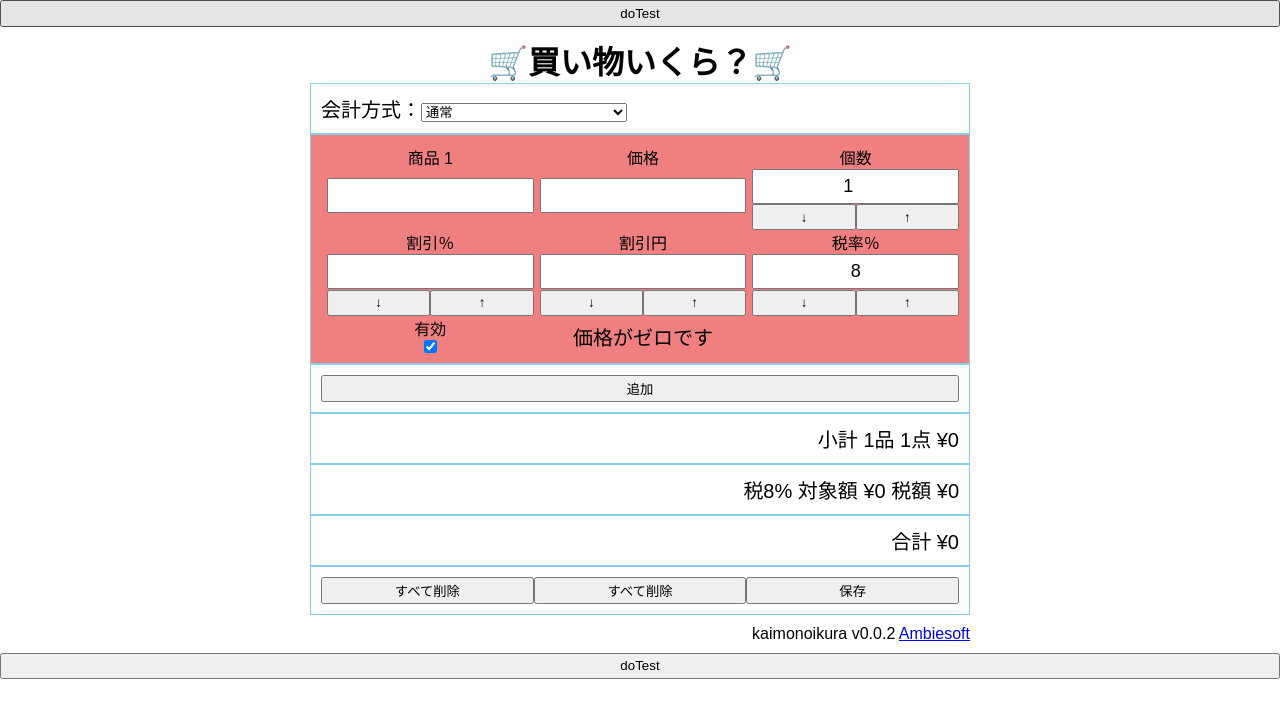
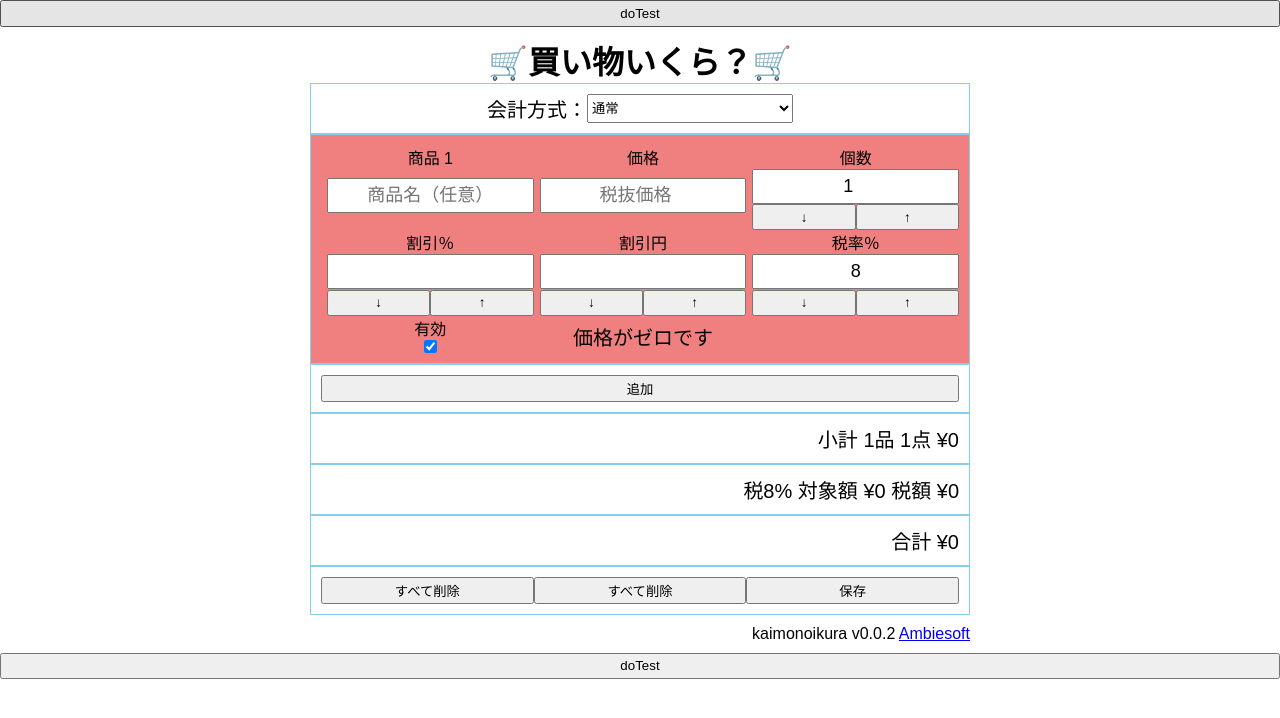
Before and after one commit to ambiesoft/kaimonoikura, a Vue app: page / in a window 1280 px wide. Both pictures are taken after a click on the button "追加". Shown: the top 718 px of the page. Built offline with nearby package versions, Linux system fonts and the light colour scheme.

Commit message:
placeholder

```diff
--- a/src/App.vue
+++ b/src/App.vue
@@ -217,6 +217,9 @@ function testFunc(name, expect, actual) {
   console.log(message);
 }
 function doTest() {
+  const saveCurrentStoreProfile = selectedStoreProfile.value;
+  const saveCurrentItems = kaimonoItems.value;
+
   okCount = ngCount = 0;
   selectedStoreProfile.value = STOREPROFILE_NORMAL;
   kaimonoItems.value = maruetsuNormal;
@@ -224,14 +227,23 @@ function doTest() {
   testFunc("maruetsuNormal allItemHinCount", 4, allItemHinCount.value);
   testFunc("maruetsuNormal allItemCount", 4, allItemCount.value);
   testFunc("maruetsuNormal disp_syoukei", 498, disp_syoukei.value);
-
   testFunc("maruetsuNormal zeis len", 1, zeis.value.length);
   testFunc("maruetsuNormal zeis[0].ratePercent", "8", zeis.value[0].ratePercent);
   testFunc("maruetsuNormal zeis[0].targetValue", 498, zeis.value[0].targetValue);
   testFunc("maruetsuNormal zeis[0].allvalue()", 39, zeis.value[0].allvalue());
-
   testFunc("okWith10 goukei", 537, goukei.value);
 
+  selectedStoreProfile.value = STOREPROFILE_NORMAL;
+  kaimonoItems.value = berxNormal;
+  testFunc("berxNormal syoukei", 316, syoukei.value);
+  testFunc("berxNormal allItemHinCount", 2, allItemHinCount.value);
+  testFunc("berxNormal allItemCount", 4, allItemCount.value);
+  testFunc("berxNormal disp_syoukei", 316, disp_syoukei.value);
+  testFunc("berxNormal zeis len", 1, zeis.value.length);
+  testFunc("berxNormal zeis[0].ratePercent", "8", zeis.value[0].ratePercent);
+  testFunc("berxNormal zeis[0].targetValue", 316, zeis.value[0].targetValue);
+  testFunc("berxNormal zeis[0].allvalue()", 25, zeis.value[0].allvalue());
+  testFunc("berxNormal goukei", 341, goukei.value);
 
   selectedStoreProfile.value = STOREPROFILE_OKSTOREWITHKAIIN;
   kaimonoItems.value = okWith10;
@@ -240,7 +252,6 @@ function doTest() {
   testFunc("okWith10 allItemHinCount", 5, allItemHinCount.value);
   testFunc("okWith10 allItemCount", 5, allItemCount.value);
   testFunc("okWith10 disp_syoukei", 881, disp_syoukei.value);
-
   testFunc("okWith10 zeis len", 2, zeis.value.length);
   testFunc("okWith10 zeis[0].ratePercent", "F8", zeis.value[0].ratePercent);
   testFunc("okWith10 zeis[0].targetValue", 341, zeis.value[0].targetValue);
@@ -248,9 +259,7 @@ function doTest() {
   testFunc("okWith10 zeis[1].ratePercent", "10", zeis.value[1].ratePercent);
   testFunc("okWith10 zeis[1].targetValue", 540, zeis.value[1].targetValue);
   testFunc("okWith10 zeis[1].allvalue()", 54, zeis.value[1].allvalue());
-
   testFunc("okWith10 goukei", 962, goukei.value);
-
 
   selectedStoreProfile.value = STOREPROFILE_OKSTOREWITHKAIIN;
   kaimonoItems.value = okwithNotF8;
@@ -259,7 +268,6 @@ function doTest() {
   testFunc("okwithNotF8 allItemHinCount", 6, allItemHinCount.value);
   testFunc("okwithNotF8 allItemCount", 6, allItemCount.value);
   testFunc("okwithNotF8 disp_syoukei", 1271, disp_syoukei.value);
-
   testFunc("okwithNotF8 zeis len", 2, zeis.value.length);
   testFunc("okwithNotF8 zeis[0].ratePercent", "F8", zeis.value[0].ratePercent);
   testFunc("okwithNotF8 zeis[0].targetValue", 996, zeis.value[0].targetValue);
@@ -267,10 +275,12 @@ function doTest() {
   testFunc("okwithNotF8 zeis[1].ratePercent", "8", zeis.value[1].ratePercent);
   testFunc("okwithNotF8 zeis[1].targetValue", 275, zeis.value[1].targetValue);
   testFunc("okwithNotF8 zeis[1].allvalue()", 22, zeis.value[1].allvalue());
-
   testFunc("okwithNotF8 goukei", 1372, goukei.value);
 
   console.log(`done testing. OK=${okCount}, NG=${ngCount}`);
+
+  selectedStoreProfile.value = saveCurrentStoreProfile;
+  kaimonoItems.value = saveCurrentItems;
 }
 
 const TAXRATE_ZERO = 0;
@@ -638,6 +648,13 @@ function savelocal() {
   downloadLink.download = 'kaimono.json'; // ダウンロード時のファイル名を指定
   downloadLink.click();
 }
+
+const kakaku_placeholder = computed(() => {
+  if (isOKProfile()) {
+    return "非会員の税抜価格";
+  }
+  return "税抜価格";
+});
 </script>
 
 <template>
@@ -648,8 +665,8 @@ function savelocal() {
     <h1>🛒買い物いくら？🛒</h1>
 
     <div class="container-cell">
-      <div class="cell3columns">
-        <label for="storeselect">会計方式：</label>
+      <div class="cell3columns storeprofile">
+        <label id="label_storeselect" for="storeselect">会計方式：</label>
         <select id="storeselect" v-model="selectedStoreProfile">
           <option v-for="sp in STOREPROFILES">{{ sp }}</option>
         </select>
@@ -664,7 +681,7 @@ function savelocal() {
       <div class="cell">
         <div class="setumei">商品 {{ index + 1 }}</div>
         <div class="goods">
-          <input class="stringinput" v-model="item.goods" />
+          <input class="stringinput" placeholder="商品名（任意）" v-model="item.goods" />
         </div>
         <div></div>
       </div>
@@ -672,7 +689,8 @@ function savelocal() {
       <div class="cell">
         <div class="setumei">価格</div>
         <div class="price">
-          <input class="numberinput" type="number" v-model="item.price" @keypress="isNumber($event)" />
+          <input class="numberinput" type="number" :placeholder="kakaku_placeholder" v-model="item.price"
+            @keypress="isNumber($event)" />
         </div>
         <div></div>
       </div>
@@ -825,6 +843,19 @@ p {
   grid-template-columns: 1fr 1fr 1fr;
 }
 
+.storeprofile {
+  margin: 0 auto;
+}
+
+#label_storeselect {
+  vertical-align: middle;
+}
+
+#storeselect {
+  height: 100%;
+  vertical-align: middle;
+}
+
 /* .container > :nth-child(odd) {
   background-color: lightblue;
 }
```
